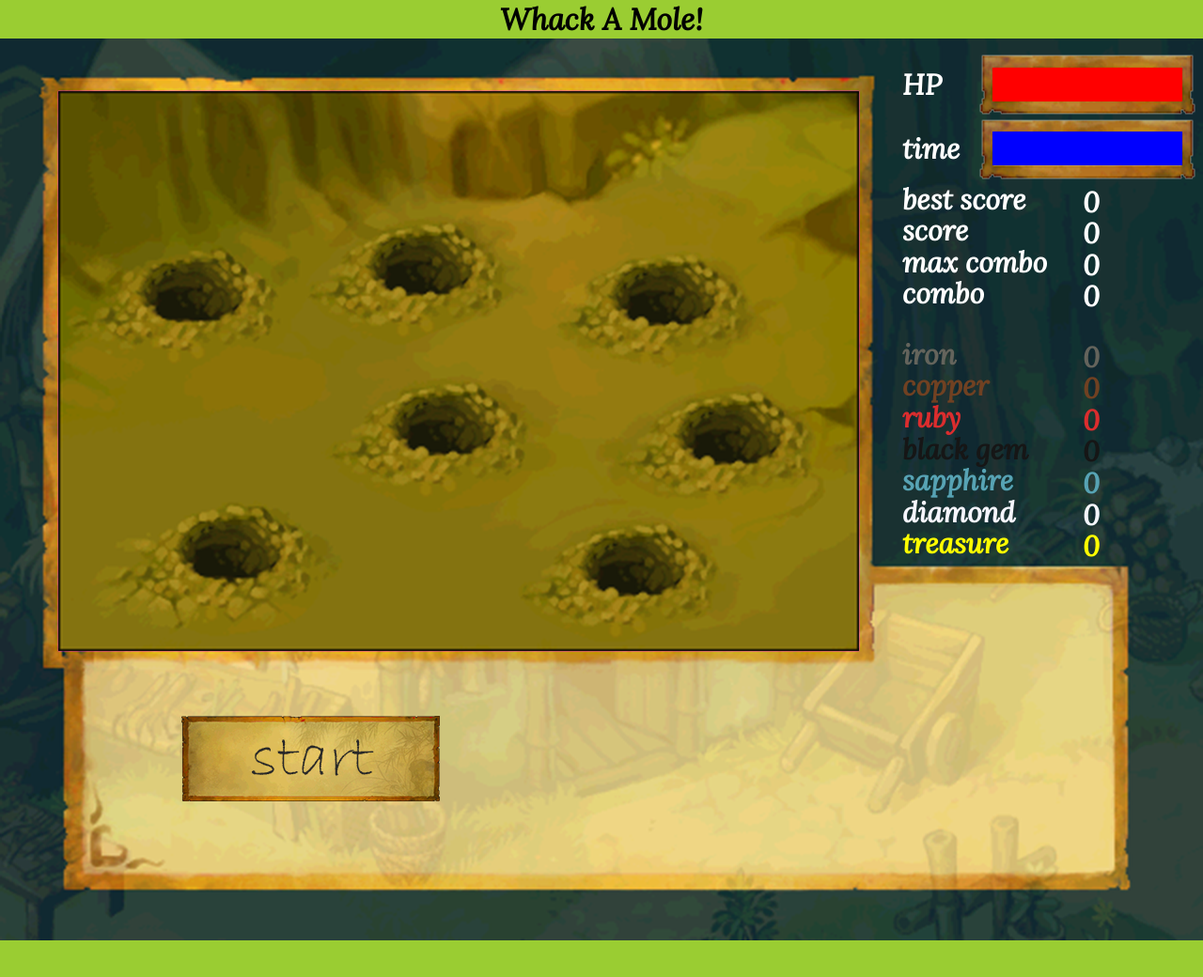
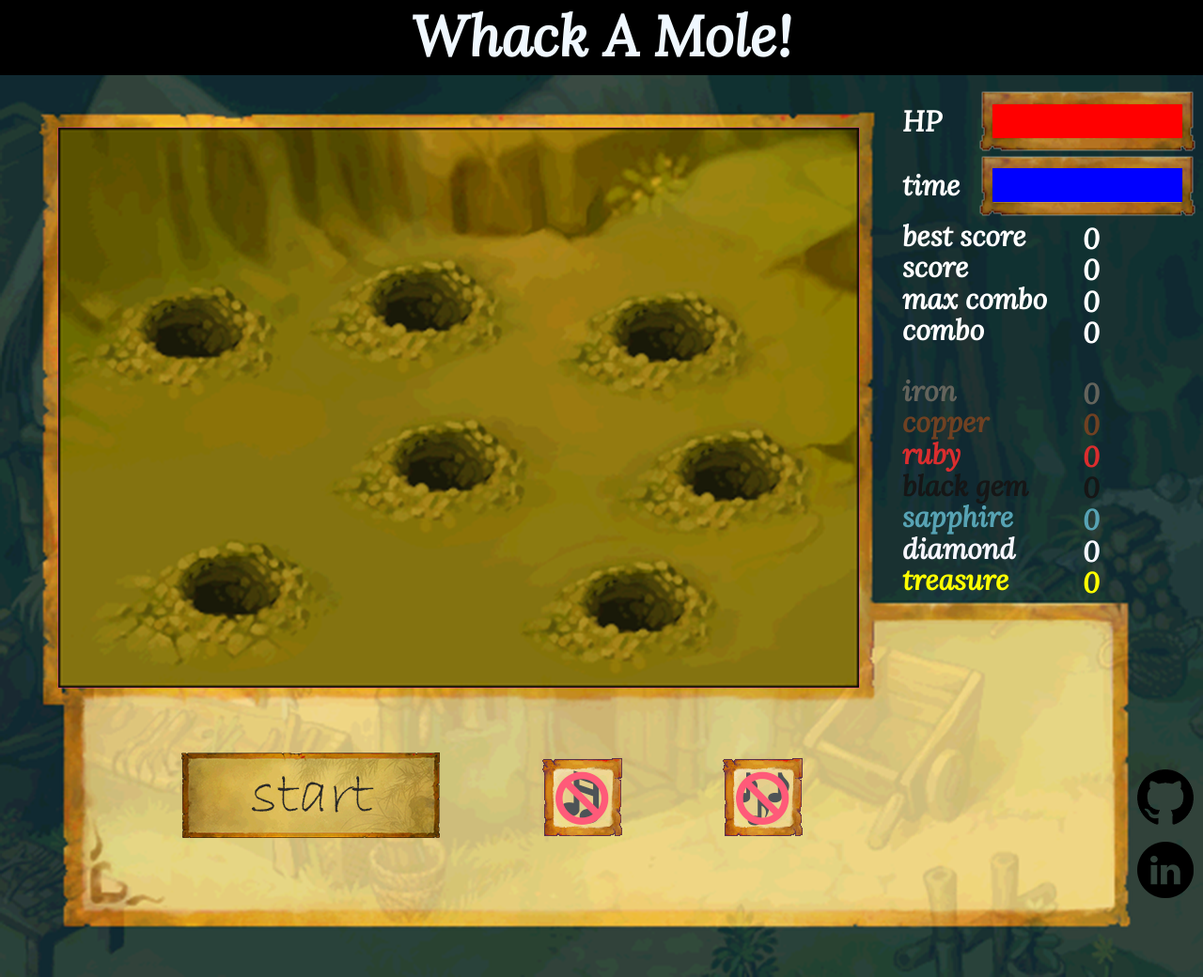
Before and after one commit to ldldylan/Whack-A-Mole, a website built with webpack: page index.html in a window 1280 px wide. Shown: the whole page at 94% size. Before the commit the page ends 1001 px from the top, so only its background shows below. Built offline with Linux system fonts and the light colour scheme.

Commit message:
Add github and linkedin icons, finish sound effect and bgm mute buttons

```diff
--- a/index.html
+++ b/index.html
@@ -21,6 +21,7 @@
     <div class="box">
       <!-- <canvas id="canvas" width="1280px", height="960px">Your browser does not support the canvas element. Please upgrade yoru browser or use Chrome.
       </canvas> -->
+      <div class="splash"></div>
       <div class="HP_label">HP</div>
       <div class="HP_img"></div>
       <div class="HP"></div>
@@ -57,8 +58,13 @@
       <div class="start"></div>
       <div class="pause"></div>
       <div class="resume"></div>
-      <!-- <div class="continue"></div> -->
       <div class="restart"></div>
+      <div class="unmute-sound"></div>
+      <div class="unmute-music"></div>
+      <div class="mute-sound"></div>
+      <div class="mute-music"></div>
+      <div class="github-icon"><a href="https://github.com/ldldylan/Whack-A-Mole/"><img src="img/github-icon.png" </a></div>
+      <div class="linkedin-icon"><a href="https://www.linkedin.com/in/dilanglin/"><img src="img/linkedin-icon.png" </a></div>
       <!-- <img src="../img/m2.png"> -->
       <!-- <img id="shovel" src="img/w2.png"> -->
       <!-- <img src="img/s3.png"> -->
--- a/src/index.js
+++ b/src/index.js
@@ -1,8 +1,14 @@
+const { has } = require("immutable");
 const { async } = require("regenerator-runtime");
 
 let bestScore = 0;
+
+// sound effect
+let hasSound = false;
+
 window.onload = function() {
     // 1. Initializing game elements
+    const splash = document.querySelector('splash')
     const box = document.querySelector('.box');
     const showScore = document.querySelector('.score');
     const showBestScore = document.querySelector('.best_score');
@@ -26,6 +32,12 @@ window.onload = function() {
     const restartButton = document.querySelector('.restart');
     const gameoverBox = document.querySelector('.gameover');
 
+    const unmuteSoundButton = document.querySelector(".unmute-sound")
+    const unmuteMusicButton = document.querySelector(".unmute-music")
+    const muteSoundButton = document.querySelector(".mute-sound")
+    const muteMusicButton = document.querySelector(".mute-music")
+
+
     let timer = null;
     let timeboxWidth = timebox.offsetWidth;
     let HPboxWidth = HPbox.offsetWidth;
@@ -44,7 +56,7 @@ window.onload = function() {
     let treasure = 0;
 
     // ture => game has started; false => game is paused
-    let gameState = true;
+    // let gameState = true;
 
     // seven positions for moles to show up [{}{}{}{}{}{}{}]
     let sevenMolesPos = [
@@ -78,15 +90,34 @@ window.onload = function() {
     // mole goes down
     let downTimer = null;
 
-    // sound effect
-    let hasSound = true;
-    // background music
-    // let hasBGM = true;
-    // const BGM = new Audio("audio/BGM.mp3");
-    // BGM.loop = true;
-    // BGM.play();
+    // 1b. mute/unmute sound effect and music
+    unmuteSoundButton.onclick = function(){
+      unmuteSoundButton.style.display = 'None';
+      muteSoundButton.style.display = 'block';
+      hasSound = true;
+    }
 
+    muteSoundButton.onclick = function() {
+      muteSoundButton.style.display = 'None';
+      unmuteSoundButton.style.display = 'block';
+      hasSound = false;
+    }
 
+    const BGM = new Audio("audio/BGM.mp3");
+    BGM.loop = true;
+
+    unmuteMusicButton.onclick = function(){
+      unmuteMusicButton.style.display = 'None';
+      muteMusicButton.style.display = 'block';
+      BGM.play();
+    }
+
+    muteMusicButton.onclick = function() {
+      muteMusicButton.style.display = 'None';
+      unmuteMusicButton.style.display = 'block';
+      // BGM.volume = 0;
+      BGM.pause();
+    }
 
     // 2. Start game after clicking the start button
     startButton.onclick = function(){
@@ -118,8 +149,6 @@ window.onload = function() {
                   }
                 }
                 clearInterval(timer);
-
-
                 clearInterval(moleTimer);
                 clearInterval(downTimer);
                 // gamer over
--- a/src/index.scss
+++ b/src/index.scss
@@ -6,6 +6,9 @@
     font-family: 'Lora', serif;
     margin: 0 auto;
     text-align: center;
+    color:aliceblue;
+    height: 80px;
+    font-size: 60px;
 }
 
   * {
@@ -14,7 +17,10 @@
 }
 
 body {
-    background: yellowgreen;
+    background: rgb(230,206,123);
+    background: rgb(148,123,16);
+    background: rgb(132,115,16);
+    background: rgb(0,0,0);
 }
 
 .box {
@@ -261,9 +267,13 @@ body {
 }
 .start {
     width: 276px;
+    // width: 21.5625%;
     height: 92px;
+    // height: 9.583333%;
+    // display:flex;
+    // align-items: flex-start;
     background: url(../img/start.png) no-repeat;
-    background-size: cover;
+    background-size: auto;
     top: 75%;
     left: 15%;
     /* position: relative; */
@@ -294,6 +304,55 @@ body {
 
 .gameover, .restart, .pause, .resume {
     display: none;
+}
+
+.unmute-sound {
+    width: 88px;
+    height: 87px;
+    display: block;
+    background: url(../img/unmute-sound-effect.png);
+    top: 75.5%;
+    left: 45%;
+}
+.unmute-music {
+    width: 88px;
+    height: 87px;
+    display: block;
+    background: url(../img/unmute-music.png);
+    top: 75.5%;
+    left: 60%;
+}
+.mute-sound {
+    width: 88px;
+    height: 87px;
+    display: none;
+    background: url(../img/mute-sound-effect.png);
+    top: 75.5%;
+    left: 45%;
+}
+.mute-music {
+    width: 88px;
+    height: 87px;
+    display: none;
+    background: url(../img/mute-music.png);
+    top: 75.5%;
+    left: 60%;
+}
+.github-icon {
+    width: 60px;
+    height: 60px;
+    display: block;
+    // background: url(../img/github-icon.png);
+    top: 77%;
+    left: 94.5%;
+}
+.linkedin-icon {
+    width: 60px;
+    height: 60px;
+    display: block;
+    // background: url(../img/linkedin-icon.png);
+    top: 85%;
+    left: 94.5%;
 }
 /* .continue {
     width: 88PX;
```
Also changed, not shown: dist/main.css, dist/main.js.
